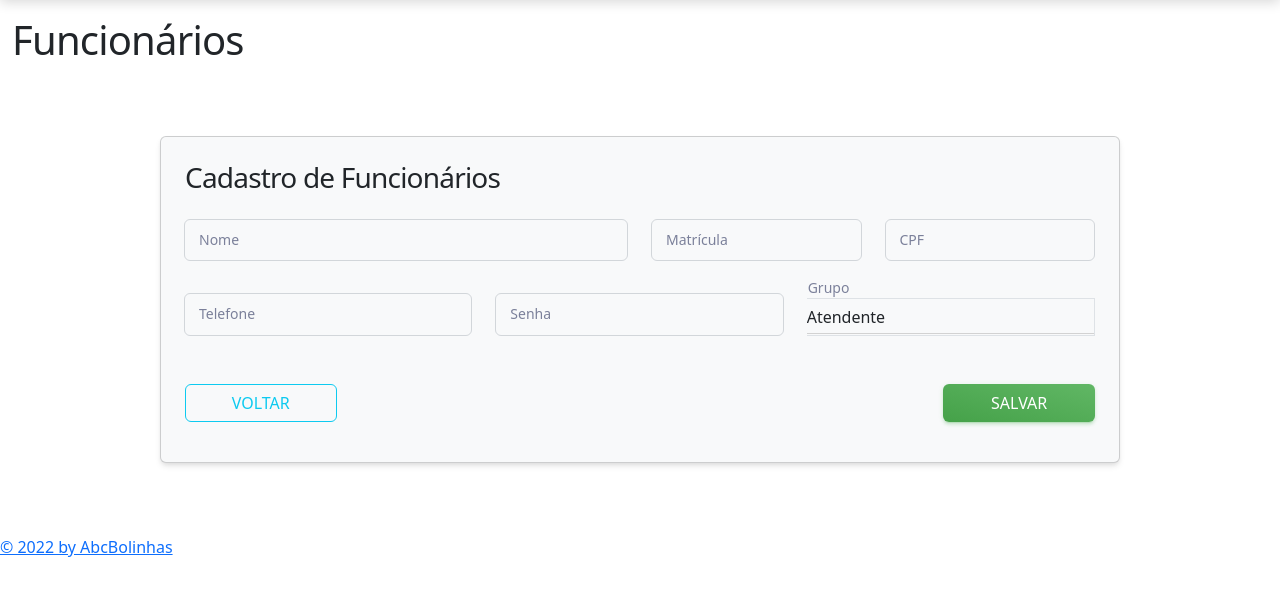
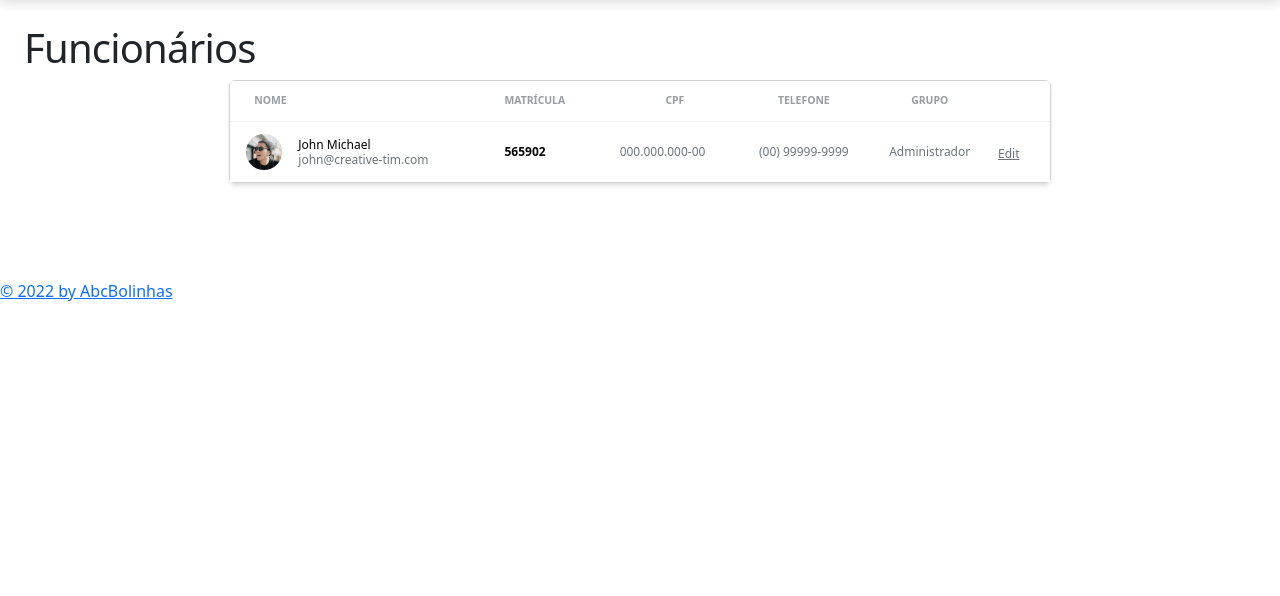
Before and after one commit to WilliGerber/pastelaria-frontend, a Flask app: page /funcionario/ in a window 1280 px wide. Shown: the part 69-665 px from the top of the page. Run offline with Flask 3, Linux system fonts and the light colour scheme; some libraries are stand-ins or nearby versions.

Commit message:
create funcionario list page

```diff
--- a/src/mod_funcionario/funcionario.py
+++ b/src/mod_funcionario/funcionario.py
@@ -3,5 +3,9 @@ from flask import Blueprint, render_template
 bp_funcionario = Blueprint('funcionario', __name__, url_prefix="/funcionario", template_folder='templates')
 
 @bp_funcionario.route('/')
-def formListaFuncionario():
-    return render_template('formListaFuncionario.html'), 200
+def listaFuncionario():
+    return render_template('listaFuncionario.html'), 200
+
+@bp_funcionario.route('/form')
+def formFuncionario():
+    return render_template('formFuncionario.html'), 200
--- /dev/null
+++ b/src/mod_funcionario/templates/listaFuncionario.html
@@ -0,0 +1,58 @@
+{% extends "base.html" %}
+
+{% block title %}Funcionário{% endblock %}
+
+{% block content %}
+    <h1>Funcionários</h1>
+    <div class="d-flex justify-content-center">
+        <div class="card col-md-8">
+            <div class="table-responsive">
+                <table class="table align-items-center mb-0">
+                    <thead>
+                    <tr>
+                        <th class="text-uppercase text-secondary text-xxs font-weight-bolder opacity-7">Nome</th>
+                        <th class="text-uppercase text-secondary text-xxs font-weight-bolder opacity-7 ps-2">Matrícula</th>
+                        <th class="text-center text-uppercase text-secondary text-xxs font-weight-bolder opacity-7">CPF</th>
+                        <th class="text-center text-uppercase text-secondary text-xxs font-weight-bolder opacity-7">Telefone</th>
+                        <th class="text-center text-uppercase text-secondary text-xxs font-weight-bolder opacity-7">Grupo</th>
+                        <th class="text-secondary opacity-7"></th>
+                    </tr>
+                    </thead>
+                    <tbody>
+                    <tr>
+                        <td>
+                            <div class="d-flex px-2 py-1">
+                                <div>
+                                <img src="https://demos.creative-tim.com/test/material-dashboard-pro/assets/img/team-2.jpg" class="avatar avatar-sm me-3">
+                                </div>
+                                <div class="d-flex flex-column justify-content-center">
+                                <h6 class="mb-0 text-xs">John Michael</h6>
+                                <p class="text-xs text-secondary mb-0">john@creative-tim.com</p>
+                                </div>
+                            </div>
+                        </td>
+                        <td>
+                            <p class="text-xs font-weight-bold mb-0">565902</p>
+                        </td>
+                        <td>
+                            <p class="text-xs text-secondary mb-0">000.000.000-00</p>
+                        </td>
+                        <td class="align-middle text-center text-sm">
+                            <p class="text-xs text-secondary mb-0">(00) 99999-9999</p>
+                        </td>
+                        <td class="align-middle text-center">
+                            <p class="text-xs text-secondary mb-0">Administrador</p>
+                        </td>
+                        <td class="align-middle">
+                        <a href="javascript:;" class="text-secondary font-weight-normal text-xs" data-toggle="tooltip" data-original-title="Edit user">
+                            Edit
+                        </a>
+                        </td>
+                    </tr>
+                </table>
+            </div>
+        </div>
+    </div>
+
+
+{% endblock %}
--- a/src/templates/base.html
+++ b/src/templates/base.html
@@ -59,7 +59,7 @@
                     </li>
 
                     <li class="nav-item px-3">
-                        <a class="nav-link" href="{{ url_for('funcionario.formListaFuncionario') }}">
+                        <a class="nav-link" href="{{ url_for('funcionario.listaFuncionario') }}">
                             FUNCIONÁRIOS
                         </a>
                     </li>
@@ -82,7 +82,7 @@
     <!-- End Navbar -->
 
     {% endblock %}
-    <div class="container-fluid mt-3">
+    <div class="container-fluid p-4">
         {% block content %}{% endblock %}
         <br><br><br>
     </div>
```
Also changed, not shown: src/templates/page500.html (+33 -0 lines), src/mod_funcionario/templates/formFuncionario.html (renamed from src/mod_funcionario/templates/formListaFuncionario.html).
